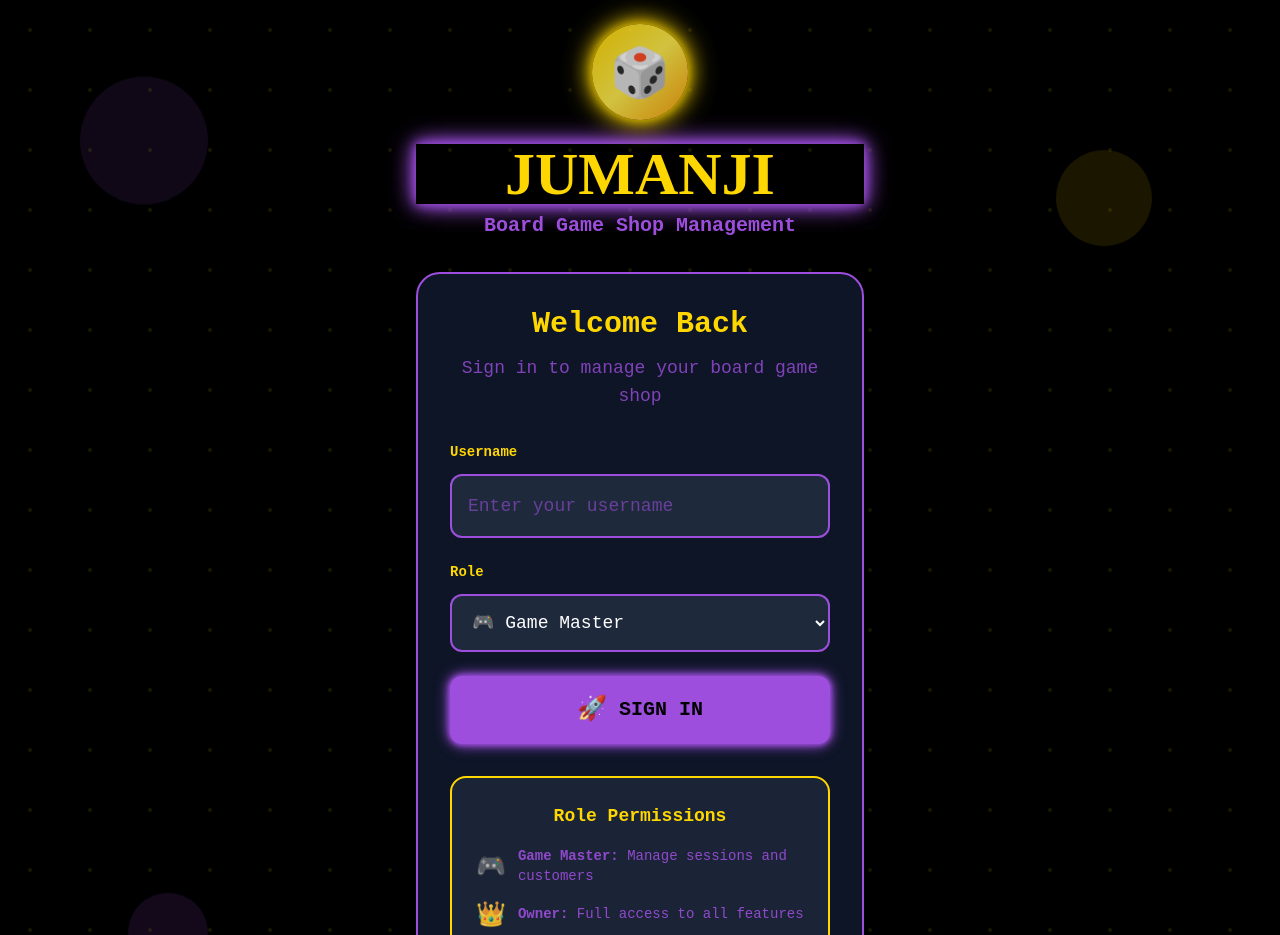
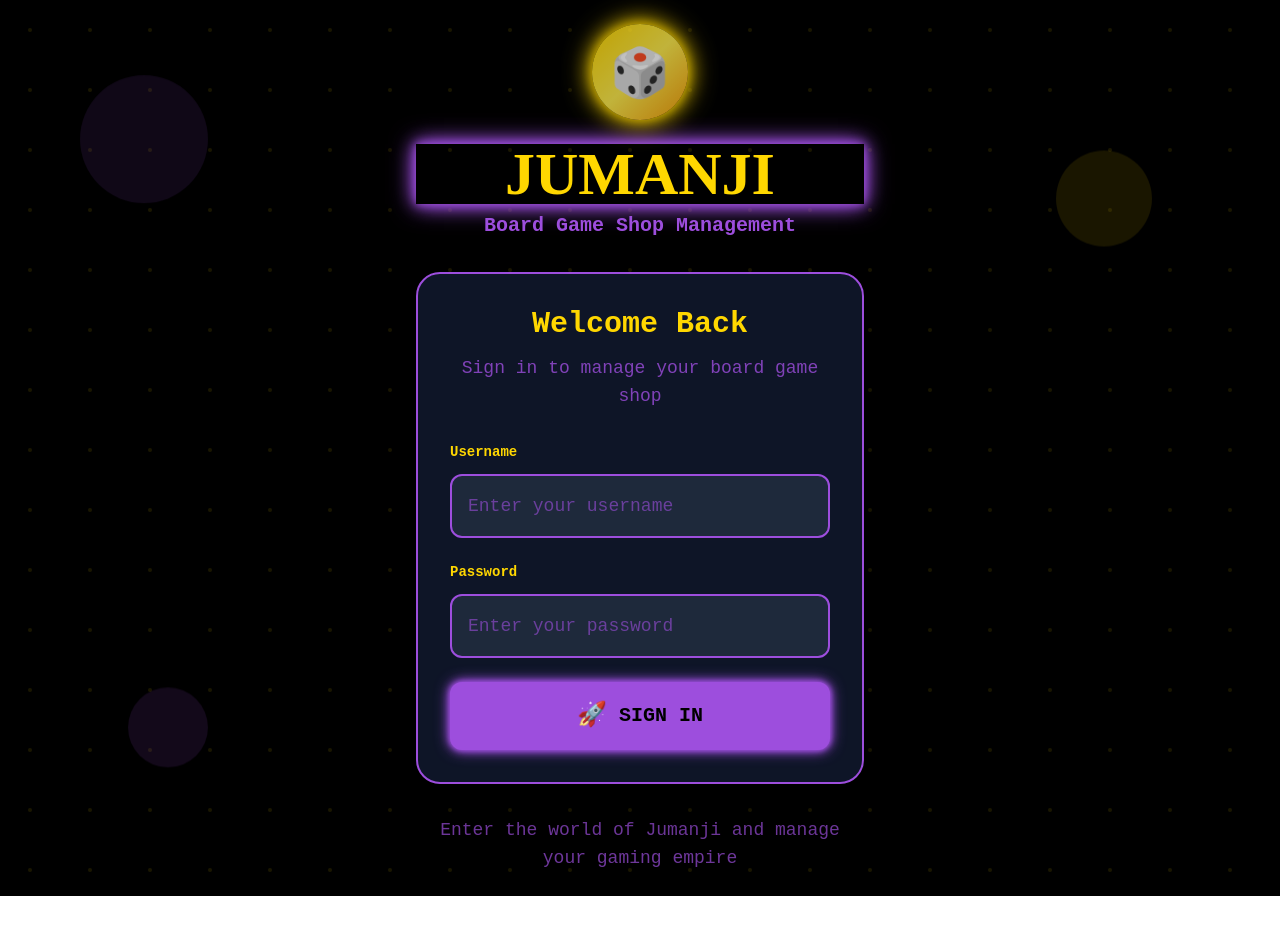
Before and after one commit to AhmedMujahed/-jumanji-boardgame-manager-, a Next.js app: page / in a window 1280 px wide. Shown: the top 935 px of the page. After the commit the page ends 896 px from the top, so only its background shows below. Built offline with nearby package versions, Linux system fonts and the light colour scheme.

Commit message:
Auth: restrict login to two predefined accounts, add password field, generalize errors, remove available accounts UI; Fix ActivityLog search bug; Update manifest and layout formatting

```diff
--- a/src/components/Login.tsx
+++ b/src/components/Login.tsx
@@ -7,20 +7,50 @@
   onLogin: (userData: User) => void;
 }
 
+// Predefined user accounts
+const PREDEFINED_ACCOUNTS = {
+  'jumanji_owner': {
+    id: 'owner-001',
+    username: 'jumanji_owner',
+    password: 'OwN3r!2024#JMN',
+    role: 'owner' as const,
+    displayName: 'Shop Owner'
+  },
+  'game_master': {
+    id: 'gm-001',
+    username: 'game_master',
+    password: 'GM@2024!Jmn#',
+    role: 'game_master' as const,
+    displayName: 'Game Master'
+  }
+};
+
 const Login: React.FC<LoginProps> = ({ onLogin }) => {
   const [username, setUsername] = useState('');
-  const [role, setRole] = useState<'game_master' | 'owner' | 'admin' | 'employee'>('game_master');
+  const [password, setPassword] = useState('');
+  const [error, setError] = useState('');
 
   const handleSubmit = (e: React.FormEvent) => {
     e.preventDefault();
-    if (username.trim()) {
-      onLogin({
-        id: Date.now().toString(),
-        username: username.trim(),
-        role: role,
-        createdAt: new Date().toISOString()
-      });
+    setError('');
+    // Normalize inputs to avoid whitespace/case issues
+    const normalizedUsername = username.trim().toLowerCase();
+    const normalizedPassword = password.trim();
+
+    const account = PREDEFINED_ACCOUNTS[normalizedUsername as keyof typeof PREDEFINED_ACCOUNTS];
+
+    if (!account || account.password !== normalizedPassword) {
+      setError('Invalid username or password');
+      return;
     }
+
+    // Successful login
+    onLogin({
+      id: account.id,
+      username: account.username,
+      role: account.role,
+      createdAt: new Date().toISOString()
+    });
   };
 
   return (
@@ -57,6 +87,15 @@
             </p>
           </div>
 
+          {/* Error Message */}
+          {error && (
+            <div className="mb-6 p-4 bg-danger-500/20 border-2 border-danger-400 rounded-xl">
+              <p className="text-danger-400 font-arcade text-center text-sm">
+                {error}
+              </p>
+            </div>
+          )}
+
           <form onSubmit={handleSubmit} className="space-y-6">
             <div>
               <label htmlFor="username" className="block text-sm font-arcade font-bold text-gold-bright mb-3">
@@ -74,18 +113,18 @@
             </div>
 
             <div>
-              <label htmlFor="role" className="block text-sm font-arcade font-bold text-gold-bright mb-3">
-                Role
+              <label htmlFor="password" className="block text-sm font-arcade font-bold text-gold-bright mb-3">
+                Password
               </label>
-              <select
-                id="role"
-                value={role}
-                onChange={(e) => setRole(e.target.value as 'game_master' | 'owner' | 'admin' | 'employee')}
-                className="w-full px-4 py-4 border-2 border-neon-bright rounded-xl focus:ring-2 focus:ring-neon-glow focus:border-transparent bg-void-800 text-white transition-all duration-300 font-arcade text-lg"
-              >
-                <option value="game_master">🎮 Game Master</option>
-                <option value="owner">👑 Owner</option>
-              </select>
+              <input
+                type="password"
+                id="password"
+                value={password}
+                onChange={(e) => setPassword(e.target.value)}
+                placeholder="Enter your password"
+                required
+                className="w-full px-4 py-4 border-2 border-neon-bright rounded-xl focus:ring-2 focus:ring-neon-glow focus:border-transparent bg-void-800 text-white placeholder-neon-bright/60 transition-all duration-300 font-arcade text-lg"
+              />
             </div>
 
             <button
@@ -97,22 +136,7 @@
             </button>
           </form>
 
-          {/* Role Information */}
-          <div className="mt-8 p-6 bg-void-800/80 rounded-2xl border-2 border-gold-bright">
-            <h3 className="font-arcade font-bold text-gold-bright mb-4 text-center text-lg">
-              Role Permissions
-            </h3>
-            <div className="space-y-3 text-sm text-neon-bright/90">
-              <div className="flex items-center space-x-3">
-                <span className="text-2xl">🎮</span>
-                <span className="font-arcade"><strong>Game Master:</strong> Manage sessions and customers</span>
-              </div>
-              <div className="flex items-center space-x-3">
-                <span className="text-2xl">👑</span>
-                <span className="font-arcade"><strong>Owner:</strong> Full access to all features</span>
-              </div>
-            </div>
-          </div>
+
         </div>
 
         {/* Footer */}
```
